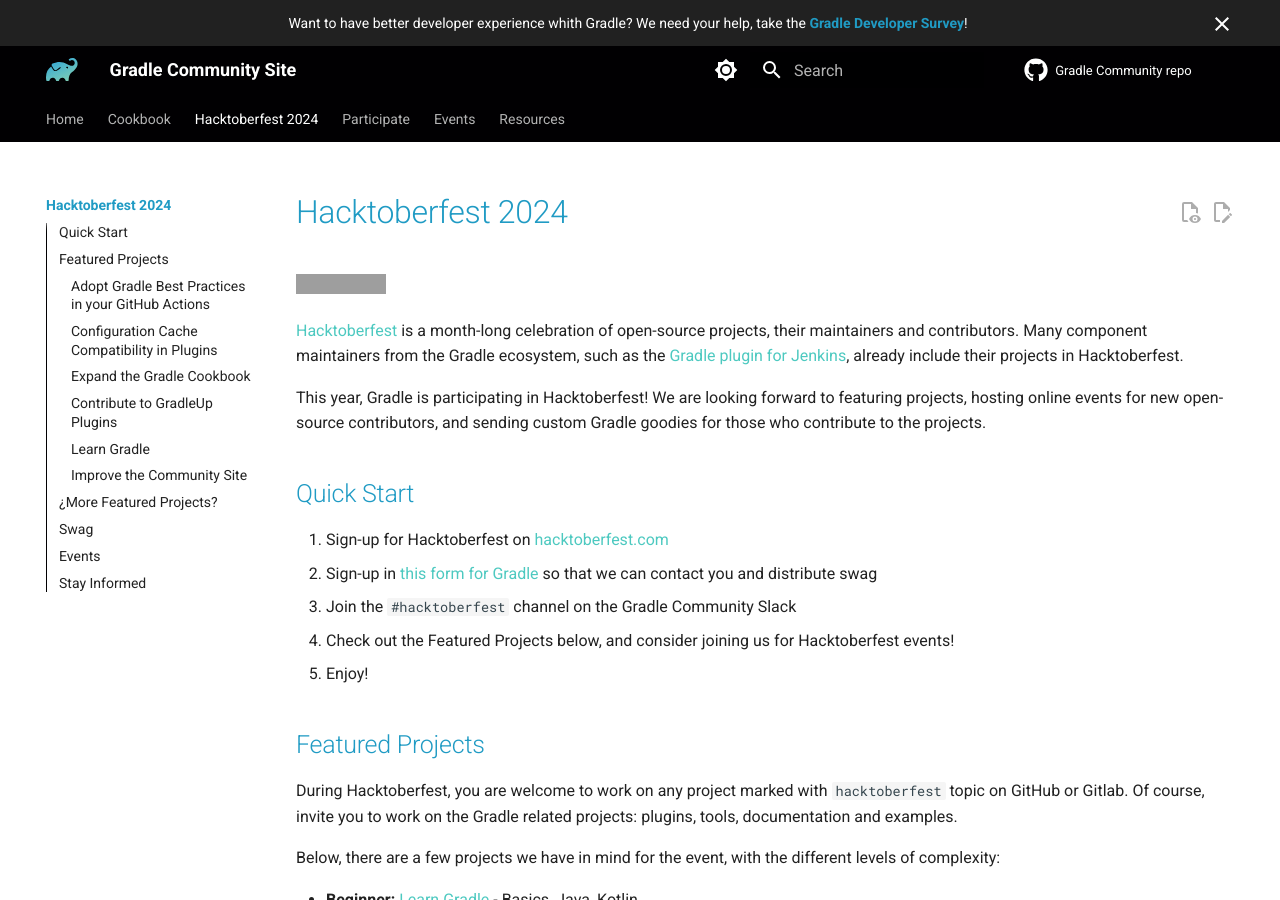
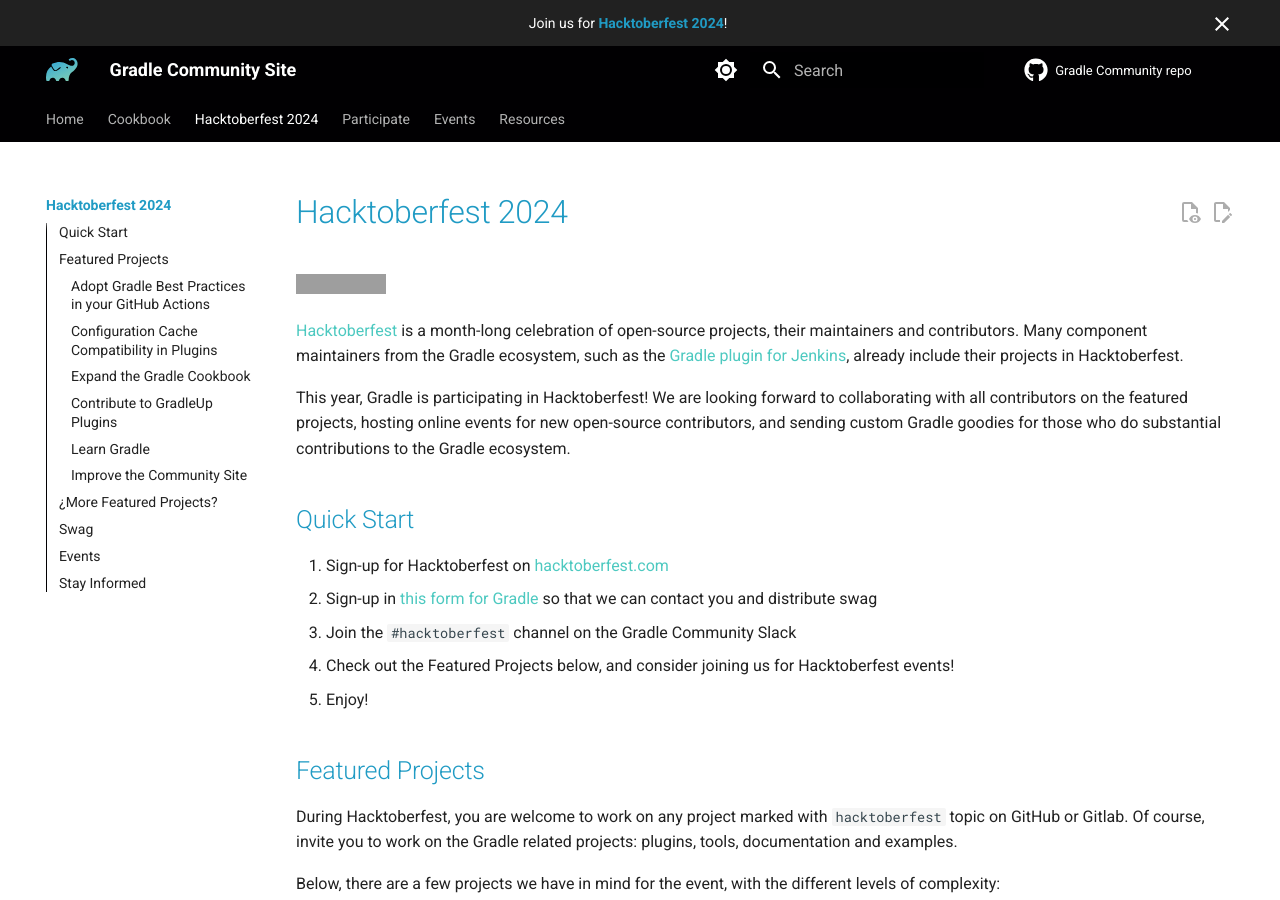
Before and after one commit to gradle/community, an MkDocs documentation site: the page built from docs/events/hacktoberfest/2024/README.md, in a window 1280 px wide and 900 px high. Built offline with MkDocs 1.6.1 and Material for MkDocs 9.7.7, drawn with Linux system fonts in a browser that asks for light colours; emoji names are drawn with the system emoji font; plug-ins that fetch from the network failed and are left out; comment, search, counter and statistics services are not loaded; grey boxes are pictures that could not be loaded.

Commit message:
Fix header, add notice to the top

```diff
--- a/docs/events/hacktoberfest/2024/README.md
+++ b/docs/events/hacktoberfest/2024/README.md
@@ -14,8 +14,8 @@ Many component maintainers from the Gradle ecosystem, such as the
 already include their projects in Hacktoberfest.
 
 This year, Gradle is participating in Hacktoberfest!
-We are looking forward to featuring projects, hosting online events for new open-source contributors,
-and sending custom Gradle goodies for those who contribute to the projects.
+We are looking forward to collaborating with all contributors on the featured projects, hosting online events for new open-source contributors,
+and sending custom Gradle goodies for those who do substantial contributions to the Gradle ecosystem.
 
 ## Quick Start
 
--- a/overrides/main.html
+++ b/overrides/main.html
@@ -1,8 +1,7 @@
 {% extends "base.html" %}
 
 {% block announce %}
-  Want to have better developer experience whith Gradle?
-  We need your help, take the <a href="./surveys/developer-survey/">Gradle Developer Survey</a>!
+  Join us for <a href="./events/hacktoberfest/2024/">Hacktoberfest 2024</a>!
 {% endblock %}
 
 {% block scripts %}
```
